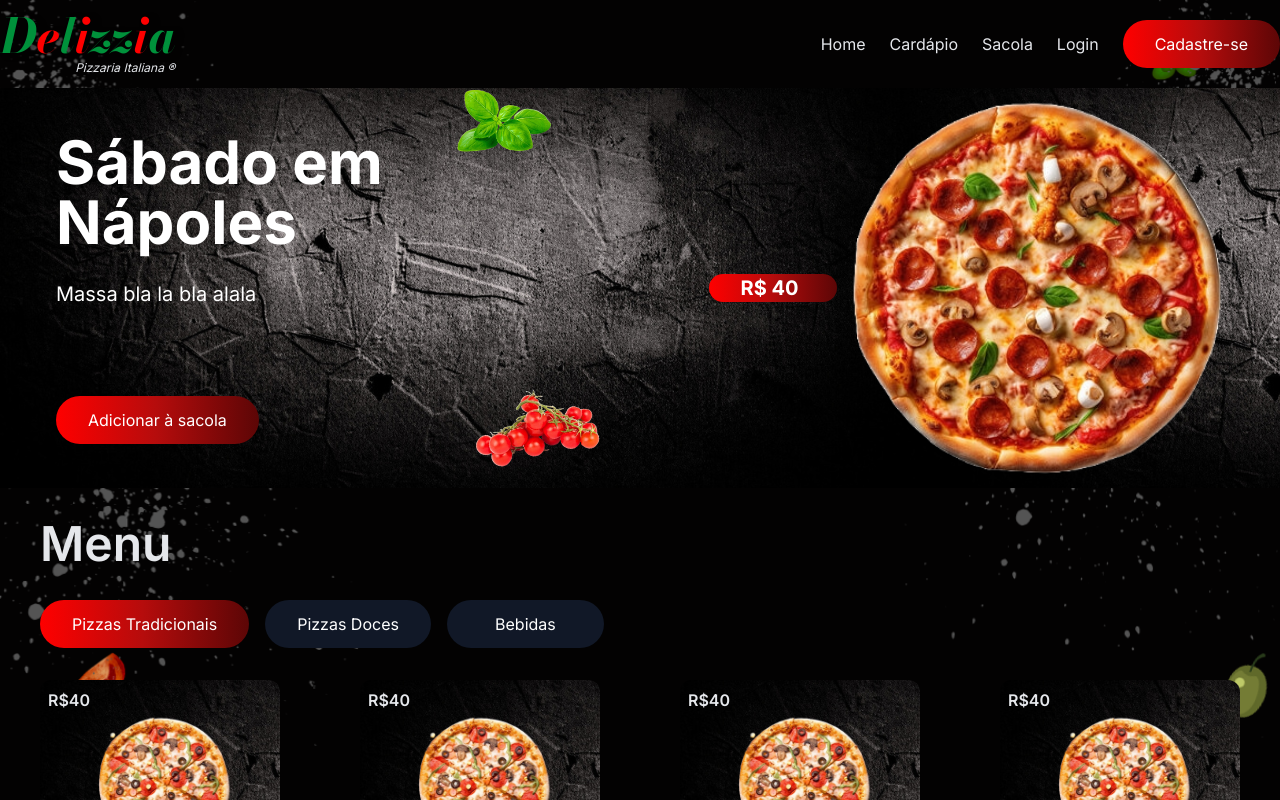
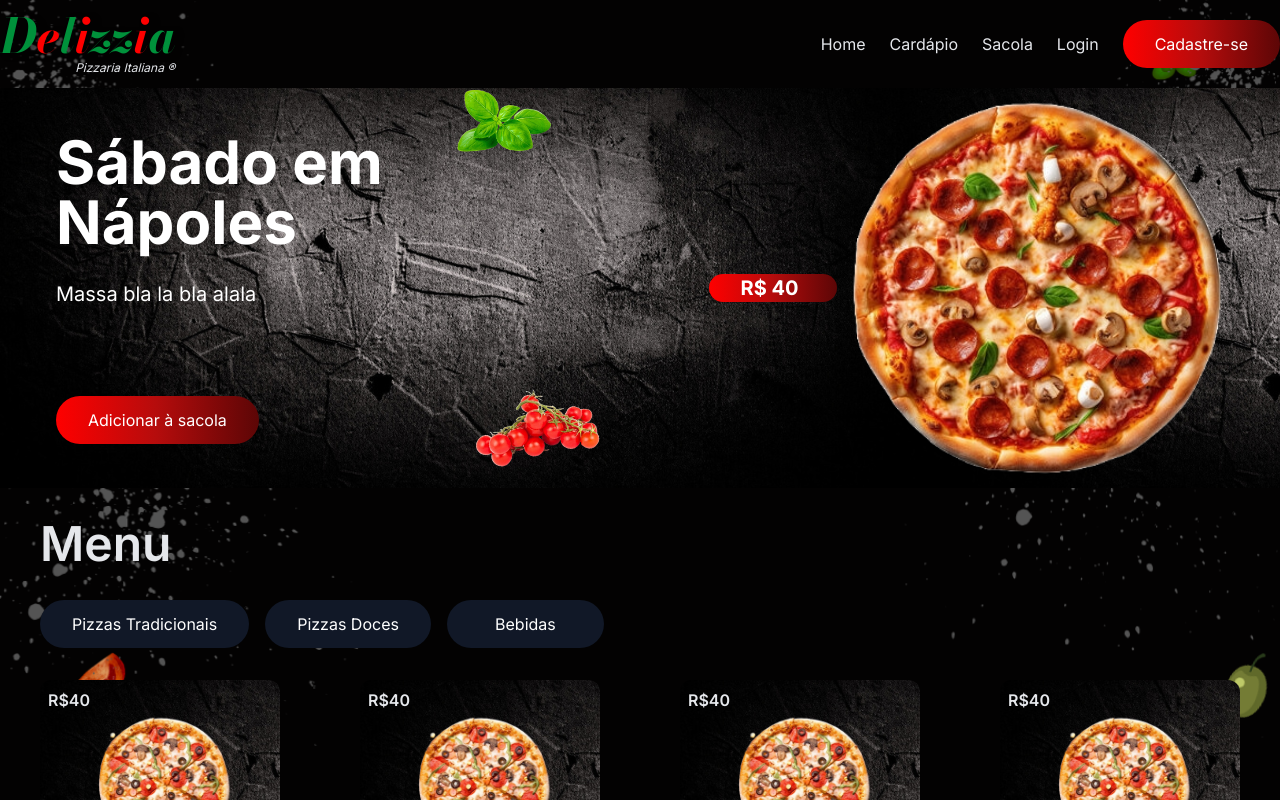
Before and after one commit to Janaina-Costa/ITalents_Pizza_Delivery, a React (Vite) app: page / in a window 1280 px wide. Shown: the top 800 px of the page. Built offline with nearby package versions, Linux system fonts and the light colour scheme.

Commit message:
feat: implementa lógica da seleção do botão

```diff
--- a/src/components/Button/index.tsx
+++ b/src/components/Button/index.tsx
@@ -4,6 +4,7 @@ import { ButtonHTMLAttributes } from 'react';
 interface IProps extends ButtonHTMLAttributes<HTMLButtonElement> {
   type: 'button' | 'reset' | 'submit';
   isSelected: boolean;
+  onClick: (e: any) => void;
 }
 
 export const Button = ({
@@ -12,6 +13,8 @@ export const Button = ({
   className,
   type = 'button',
   isSelected,
+  name,
+  value,
 }: IProps) => (
   <button
     className={`${
@@ -30,6 +33,8 @@ export const Button = ({
     `}
     onClick={onClick}
     type={type}
+    name={name}
+    value={value}
   >
     {children}
   </button>
--- a/src/components/Menu/ItemMenuCard/index.tsx
+++ b/src/components/Menu/ItemMenuCard/index.tsx
@@ -14,7 +14,11 @@ export const ItemMenuCard = ({ data, value, idProduct }: IProps) => {
   return (
     <>
       {data.map((item) => (
-        <div className="w-60 p-2 bg-back-banner rounded-xl mb-8" id={idProduct}>
+        <div
+          className="w-60 p-2 bg-back-banner rounded-xl mb-8"
+          id={idProduct}
+          key={item.id}
+        >
           <div>
             <p className="text-left font-semibold">R${item.price} </p>
             <div className="flex items-center justify-center">
--- a/src/components/Menu/index.tsx
+++ b/src/components/Menu/index.tsx
@@ -1,41 +1,106 @@
+/* eslint-disable array-callback-return */
+/* eslint-disable consistent-return */
+import { useEffect, useState } from 'react';
+
 import { itemsData } from '../../data/itemsData';
 import { Button } from '../Button';
 
 import { ItemMenuCard } from './ItemMenuCard';
 
+interface IPropsBtnMenu {
+  id: string;
+  value: string;
+  name: string;
+  isSelectedButton: boolean;
+}
+
+const dataBtn = [
+  {
+    id: 'item-pizza-trad',
+    name: 'Pizzas Tradicionais',
+    value: 'traditional',
+    isSelectedButton: false,
+  },
+  {
+    id: 'item-pizza-sweet',
+    name: 'Pizzas Doces',
+    value: 'sweet',
+    isSelectedButton: false,
+  },
+  { id: 'btn3', name: 'Bebidas', value: 'drinks', isSelectedButton: false },
+];
+
 export const Menu = () => {
+  const [listButtonsMenu, setListButtonsMenu] =
+    useState<IPropsBtnMenu[]>(dataBtn);
+  const [listProductItems, setProductItems] = useState(itemsData);
+
+  console.log(listProductItems);
+
+  const handleButtonClick = (id: string) => {
+    setListButtonsMenu((prev) => {
+      return prev.map((item) =>
+        item.id === id
+          ? { ...item, isSelectedButton: !item.isSelectedButton }
+          : item,
+      );
+    });
+
+    Object.values(listButtonsMenu).filter((item) => {
+      if (item.id !== id && item.isSelectedButton) {
+        return setListButtonsMenu((prev) =>
+          prev.map((btn) =>
+            btn.id !== id && btn.isSelectedButton
+              ? { ...btn, isSelectedButton: !btn.isSelectedButton }
+              : btn,
+          ),
+        );
+      }
+    });
+  };
+
+  useEffect(() => {
+    setProductItems((prev) =>
+      prev.filter((item) => item.idProduct === 'item-pizza-trad'),
+    );
+    setListButtonsMenu((prev) =>
+      prev.map((btn) =>
+        btn.id === 'item-pizza-trad'
+          ? { ...btn, isSelectedButton: !btn.isSelectedButton }
+          : btn,
+      ),
+    );
+  }, []);
+
   return (
     <section className="w-full">
       <section className="mt-8 mb-8">
         <h1 className="text-5xl font-semibold mb-8 px-10">Menu</h1>
 
-        <div className="">
-          <ul className="flex justify-start gap-4 px-10">
-            <li>
-              <Button isSelected className="" type="button">
-                Pizzas Tradicionais
-              </Button>
-            </li>
-            <li>
-              <Button isSelected={false} className="" type="button">
-                Pizzas Doces
-              </Button>
-            </li>
-            <li>
-              <Button isSelected={false} className="" type="button">
-                Bebidas
-              </Button>
-            </li>
-          </ul>
+        <div className="flex justify-start gap-4 px-10 list-btn">
+          {listButtonsMenu.map((btn) => (
+            <Button
+              key={btn.value}
+              isSelected={btn.isSelectedButton}
+              className=""
+              onClick={() => handleButtonClick(btn.id)}
+              type="button"
+              name={btn.name}
+              value={btn.value}
+            >
+              {btn.name}
+            </Button>
+          ))}
         </div>
       </section>
 
       <section className="grid grid-cols-4 justify-items-center">
-        {itemsData.map((item) => (
+        {listProductItems.map((item) => (
           <ItemMenuCard
+            key={item.idProduct}
             idProduct={item.idProduct}
-            data={item.items.map((merda) => {
-              const data = { ...merda };
+            data={item.items.map((dataItems) => {
+              const data = { ...dataItems };
               return data;
             })}
             value={0}
--- a/src/data/itemsData.ts
+++ b/src/data/itemsData.ts
@@ -68,4 +68,73 @@ export const itemsData = [
       },
     ],
   },
+  {
+    idProduct: 'item-pizza-sweet',
+    items: [
+      {
+        id: '9',
+        title: 'Banana com Canela',
+        description: 'Mussarela, canela, banana, cravo',
+        alt: 'imagem-pizza-promo',
+        src: 'src/assets/napolitana.png',
+        price: 40,
+      },
+      {
+        id: '10',
+        title: 'Banana com Canela',
+        description: 'Mussarela, canela, banana, cravo',
+        alt: 'imagem-pizza-promo',
+        src: 'src/assets/napolitana.png',
+        price: 40,
+      },
+      {
+        id: '11',
+        title: 'Banana com Canela',
+        description: 'Mussarela, canela, banana, cravo',
+        alt: 'imagem-pizza-promo',
+        src: 'src/assets/napolitana.png',
+        price: 40,
+      },
+      {
+        id: '12',
+        title: 'Banana com Canela',
+        description: 'Mussarela, canela, banana, cravo',
+        alt: 'imagem-pizza-promo',
+        src: 'src/assets/napolitana.png',
+        price: 40,
+      },
+      {
+        id: '13',
+        title: 'Banana com Canela',
+        description: 'Mussarela, canela, banana, cravo',
+        alt: 'imagem-pizza-promo',
+        src: 'src/assets/napolitana.png',
+        price: 40,
+      },
+      {
+        id: '14',
+        title: 'Banana com Canela',
+        description: 'Mussarela, canela, banana, cravo',
+        alt: 'imagem-pizza-promo',
+        src: 'src/assets/napolitana.png',
+        price: 40,
+      },
+      {
+        id: '15',
+        title: 'Banana com Canela',
+        description: 'Mussarela, canela, banana, cravo',
+        alt: 'imagem-pizza-promo',
+        src: 'src/assets/napolitana.png',
+        price: 40,
+      },
+      {
+        id: '16',
+        title: 'Banana com Canela',
+        description: 'Mussarela, canela, banana, cravo',
+        alt: 'imagem-pizza-promo',
+        src: 'src/assets/napolitana.png',
+        price: 40,
+      },
+    ],
+  },
 ];
```
